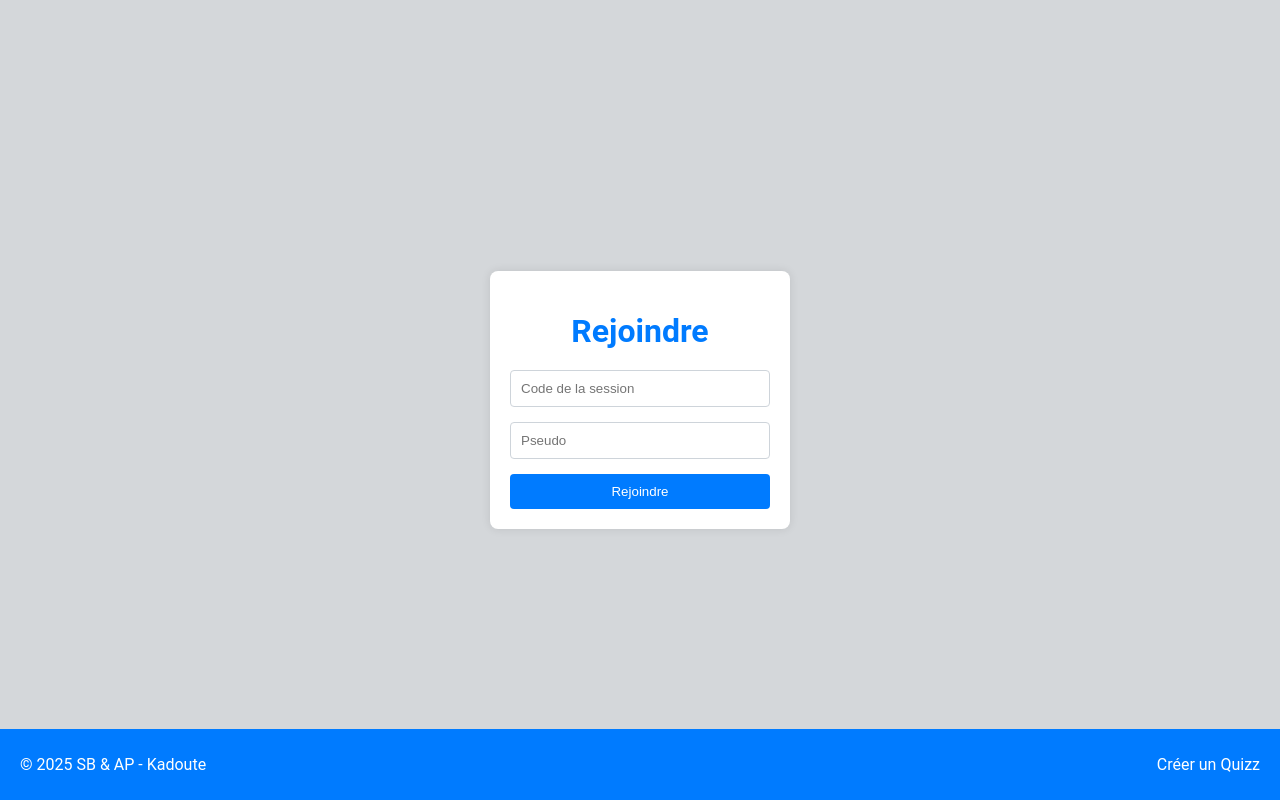
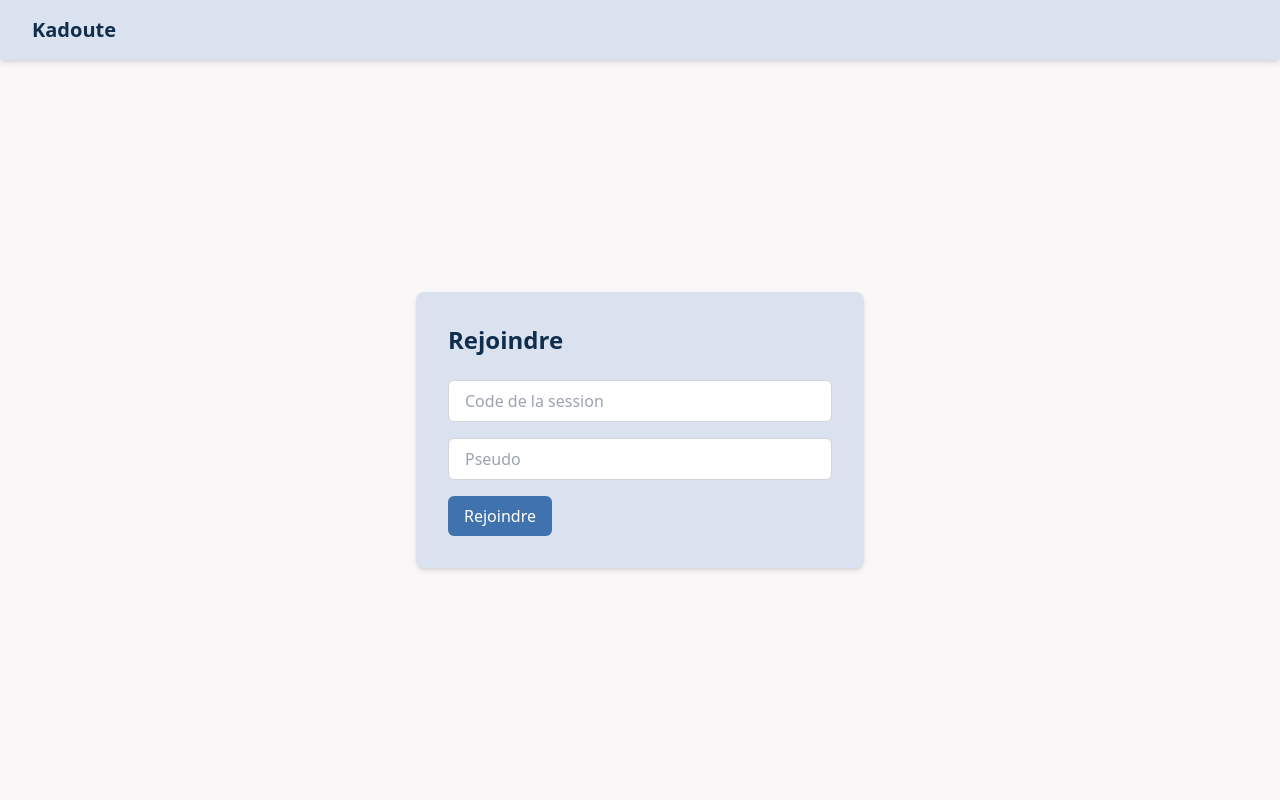
Before and after one commit to axelprsy/zuiq, a website: page front/quizz/html/join-game.html in a window 1280 px wide. Drawn offline with nearby package versions, Linux system fonts and the light colour scheme; files that its build step writes are made by us from their sources.

Commit message:
feat: design sur la page join-quizz, suite de la page my-quizz

```diff
--- a/front/quizz/html/join-game.html
+++ b/front/quizz/html/join-game.html
@@ -1,32 +1,38 @@
 <!DOCTYPE html>
 <html lang="en">
+
 <head>
     <meta charset="UTF-8">
     <meta name="viewport" content="width=device-width, initial-scale=1.0">
     <title>Join Game - Kadoute</title>
-    <link rel="stylesheet" href="../css/form.css">
+    <script src="https://cdn.tailwindcss.com"></script>
 </head>
-<body>
-    <div class="content">
-        <div class="form-container">
-            <h1>Rejoindre</h1>
-            <div class="form-group">
-                <input type="text" id="joinCodeInput" placeholder="Code de la session" required>
+
+<body class="bg-[#F9F7F7] text-[#112D4E] flex flex-col min-h-screen">
+    <nav class="flex items-center justify-between px-8 py-4 bg-[#DBE2EF] shadow-md">
+        <div class="text-xl font-semibold text-[#112D4E]">
+            Kadoute
+        </div>
+    </nav>
+
+    <div class="content flex-grow flex items-center justify-center">
+        <div class="form-container bg-[#DBE2EF] p-8 rounded-lg shadow-md w-full max-w-md">
+            <h1 class="text-2xl font-bold mb-6">Rejoindre</h1>
+            <div class="form-group mb-4">
+                <input type="text" id="joinCodeInput" placeholder="Code de la session" required
+                    class="w-full border border-gray-300 rounded-md py-2 px-4 focus:outline-none focus:ring-2 focus:ring-[#3F72AF]">
             </div>
-            <div class="form-group">
-                <input type="text" id="usernameInput" placeholder="Pseudo" required>
+            <div class="form-group mb-4">
+                <input type="text" id="usernameInput" placeholder="Pseudo" required
+                    class="w-full border border-gray-300 rounded-md py-2 px-4 focus:outline-none focus:ring-2 focus:ring-[#3F72AF]">
             </div>
-            <button class="btn" id="joinQuiz">Rejoindre</button>
+            <button class="btn bg-[#3F72AF] text-white py-2 px-4 rounded-md hover:bg-[#2c527a] transition duration-300"
+                id="joinQuiz">Rejoindre</button>
         </div>
     </div>
-    <div id="questions"></div>
-    <footer class="footer-container">
-        <p>&copy; 2025 SB & AP - Kadoute</p>
-        <p><a href="/login">Créer un Quizz</a></p>
-    </footer>
-
 
     <script src="https://cdn.socket.io/4.6.1/socket.io.min.js"></script>
-    <script defer src="../js/join-quizz.js"></script>
+    <script defer src="../js/join-quiz.js"></script>
 </body>
+
 </html>
```
Also changed, not shown: front/quizz/js/join-quiz.js (renamed from front/quizz/js/join-quizz.js).
